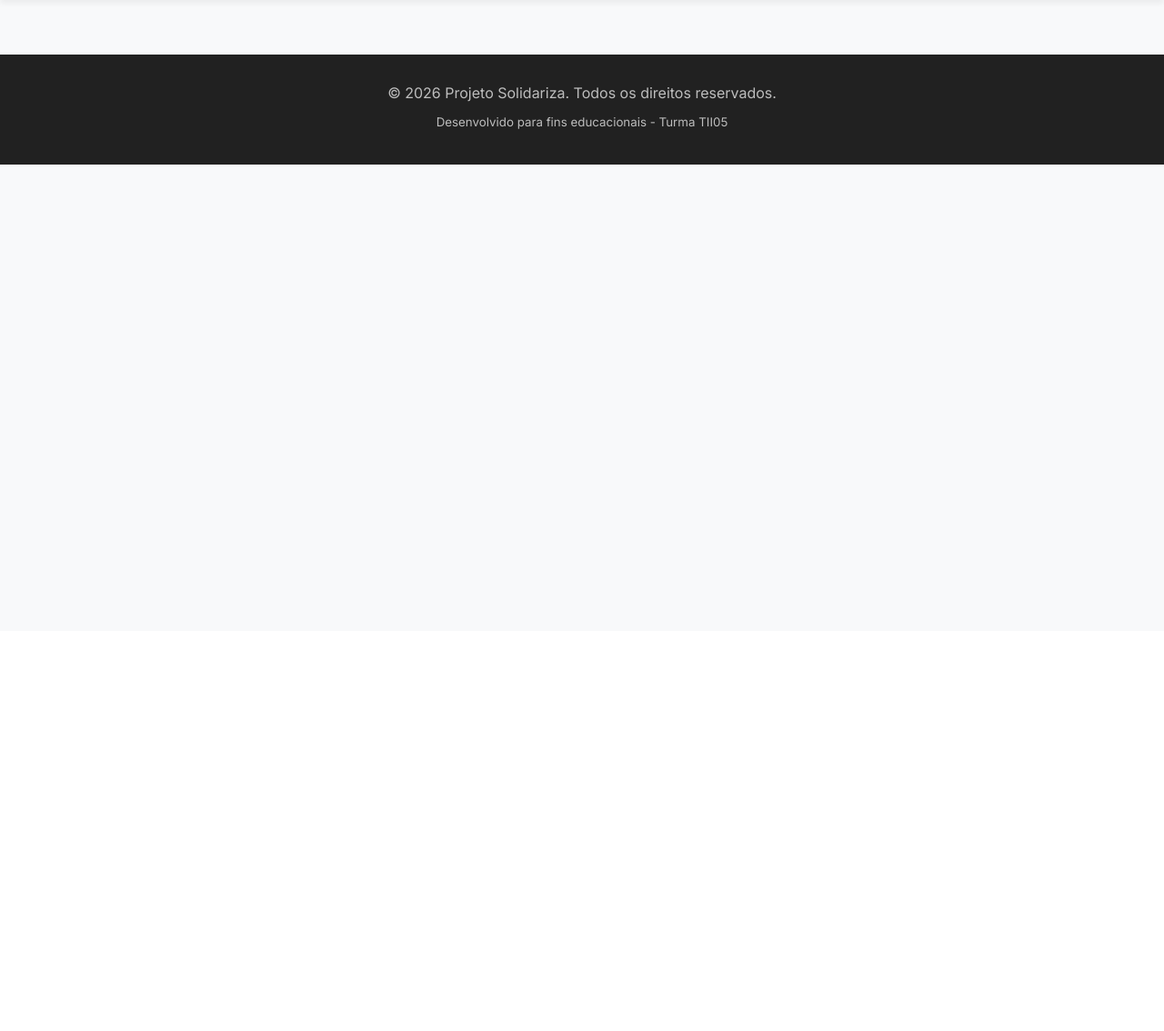
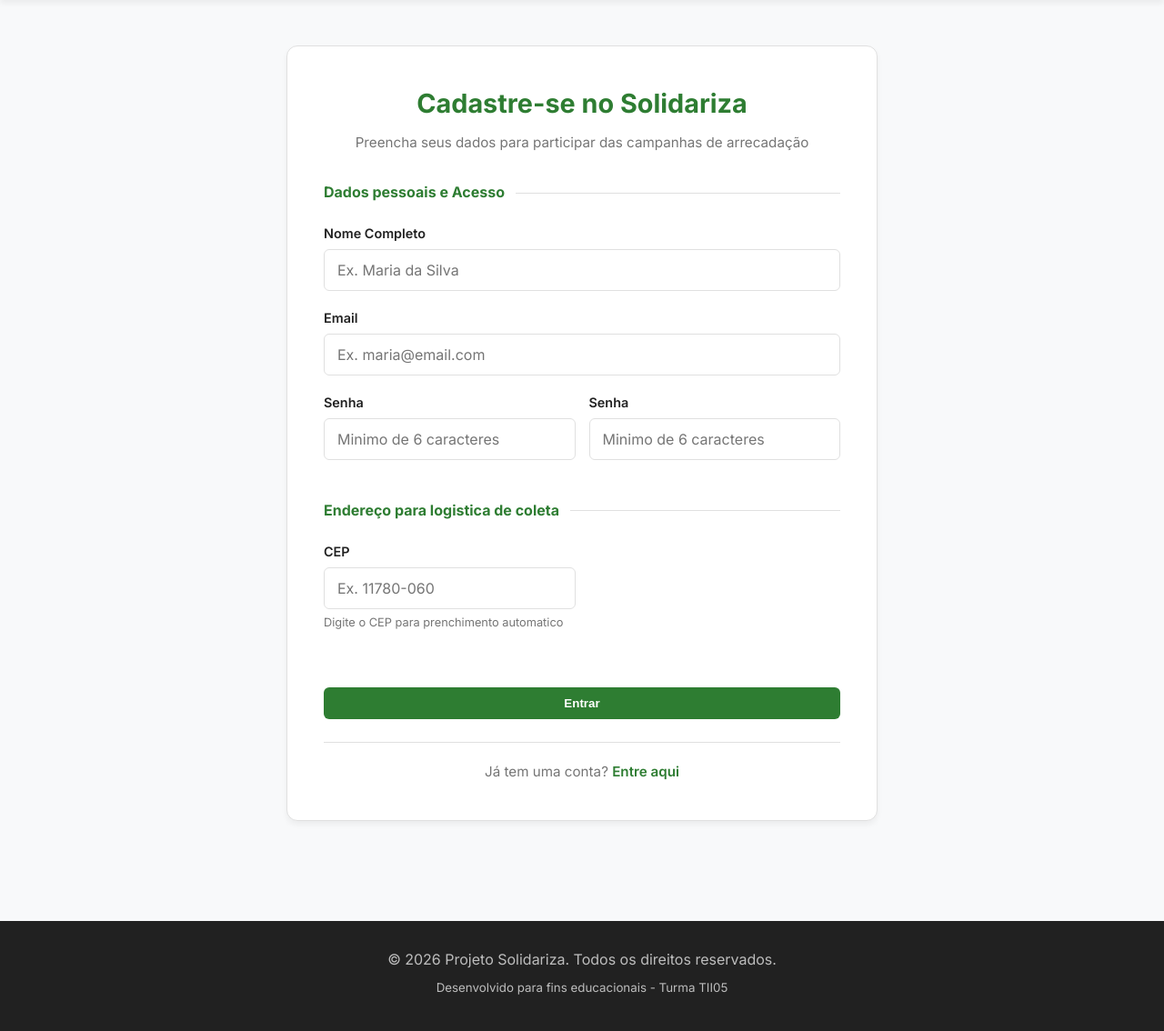
Before and after one commit to patonunes12/UCO7---TII05, a PHP site: page /cadastro in a window 1280 px wide. Shown: the part 106-1240 px from the top of the page at 91% size. Before the commit the page ends 287 px from the top, so only its background shows below. Run offline with PHP 8.4, Linux system fonts and the light colour scheme.

Commit message:
Update cadastro.php

```diff
--- a/Projeto solidariza/cadastro.php
+++ b/Projeto solidariza/cadastro.php
@@ -1,3 +1,96 @@
-<?php include_once 'includes/header.php' ?>
+<?php include_once 'includes/header.php'; ?>
 
-<?php include_once 'includes/footer.php' ?>
+    <main class="conteudo-principal container-form">
+        <section class="card-form">
+            <div class="cabecalho-form">
+                <h2>Cadastre-se no Solidariza</h2>
+                <p>Preencha seus dados para participar das campanhas de arrecadação</p>
+            </div>
+
+            <form id="form-cadastro" class="formulario" method="POST" action="actions/auth_register.php">
+                <fieldset class="grupo-secao">
+                    <legend>Dados pessoais e Acesso</legend>
+                    <div class="grupo-input">
+                        <label for="nome">Nome Completo</label>
+                        <input
+                            type="text"
+                            id="nome"
+                            name="nome"
+                            placeholder="Ex. Maria da Silva"
+                            maxlength="150"
+                            required
+                        >
+                    </div>
+
+                    <div class="grupo-input">
+                        <label for="email">Email</label>
+                        <input
+
+                            type="email"
+                            id="email"
+                            name="nome"
+                            placeholder="Ex. maria@email.com"
+                            maxlength="150"
+                            required
+                        >
+                    </div>
+
+                    <div class="linha-dupla">
+                        <div class="grupo-input">
+
+                            <label for="senha">Senha</label>
+                            <input
+                                type="password"
+                                id="senha"
+                                name="senha"
+                                placeholder="Minimo de 6 caracteres"
+                                minlength="6"
+                                required
+                            >
+                        </div>
+
+                        <div class="grupo-input"><label for="senha">Senha</label>
+                            <input
+                                type="password"
+                                id="senha"
+                                name="senha"
+                                placeholder="Minimo de 6 caracteres"
+                                minlength="6"
+                                required
+                            >
+
+                        </div>
+                    </div>
+
+
+                </fieldset>
+                <fieldset class="grupo-secao">
+                    <legend>Endereço para logistica de coleta</legend>
+                    <div class="linha-dupla">
+                        <div class="grupo-input">
+                            <label for="cep">CEP</label>
+                            <input
+                                type="text"
+                                id="cep"
+                                placeholder="Ex. 11780-060"
+                                maxlength="9"
+                                required
+                            >
+                            <small id="cep-status" class="texto-ajuda">Digite o CEP para prenchimento automatico</small>
+                        </div>
+                        <div class="grupo-input"></div>
+
+                    </div>
+                    <div class="grupo-input"></div>
+                    <div class="linha-dupla"></div>
+                </fieldset>
+                <button type="submit" class="btn-bloco btn-sustentavel">Entrar</button>
+            </form>
+
+            <div class="rodape-form">
+                Já tem uma conta? <a href="login.php">Entre aqui</a>
+            </div>
+        </section>
+    </main>
+
+<?php include_once 'includes/footer.php'; ?>
```
